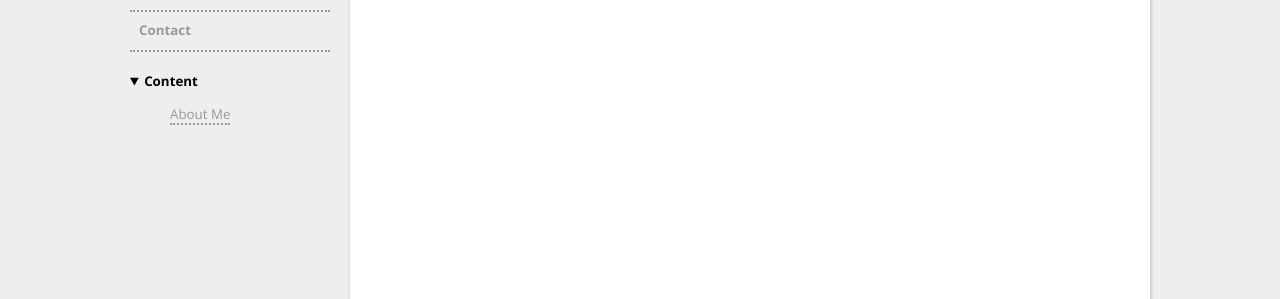
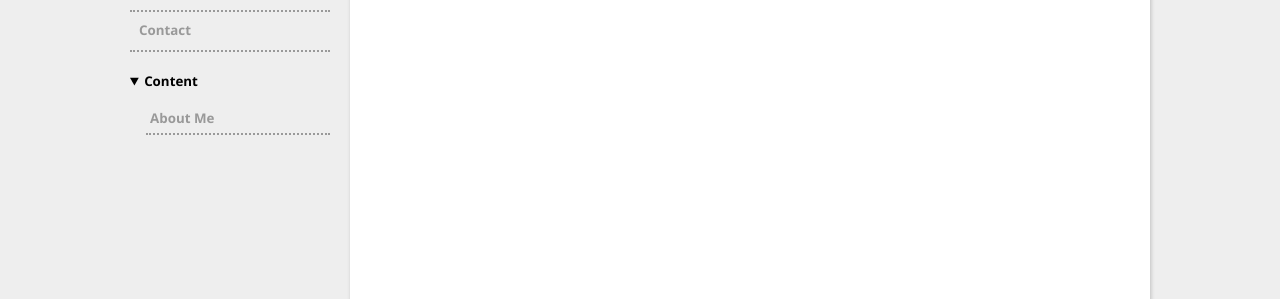
Before and after one commit to jonasblatter/jonasblatter.github.io, a Jekyll site: the page built from about.md, in a window 1280 px wide. Shown: the part 428-727 px from the top of the page. Built offline with Jekyll 4.4.1, drawn with Linux system fonts in a browser that asks for light colours; our own code applies the rules of GitHub Pages for plain Markdown files; a style sheet for code colours, icons or effects is not loaded.

Commit message:
nicer toc

```diff
--- a/_sass/main.scss
+++ b/_sass/main.scss
@@ -52,7 +52,15 @@ p.description {
 aside {
   grid-area: aside;
   &.toc {
-    ul {list-style-type: none;}
+    ul {
+      list-style-type: none;
+      padding-left: 16px;
+      li a {
+        display: block;
+        font-weight: bold;
+        padding: 4px;
+      }
+    }
   }
 }
 
```
